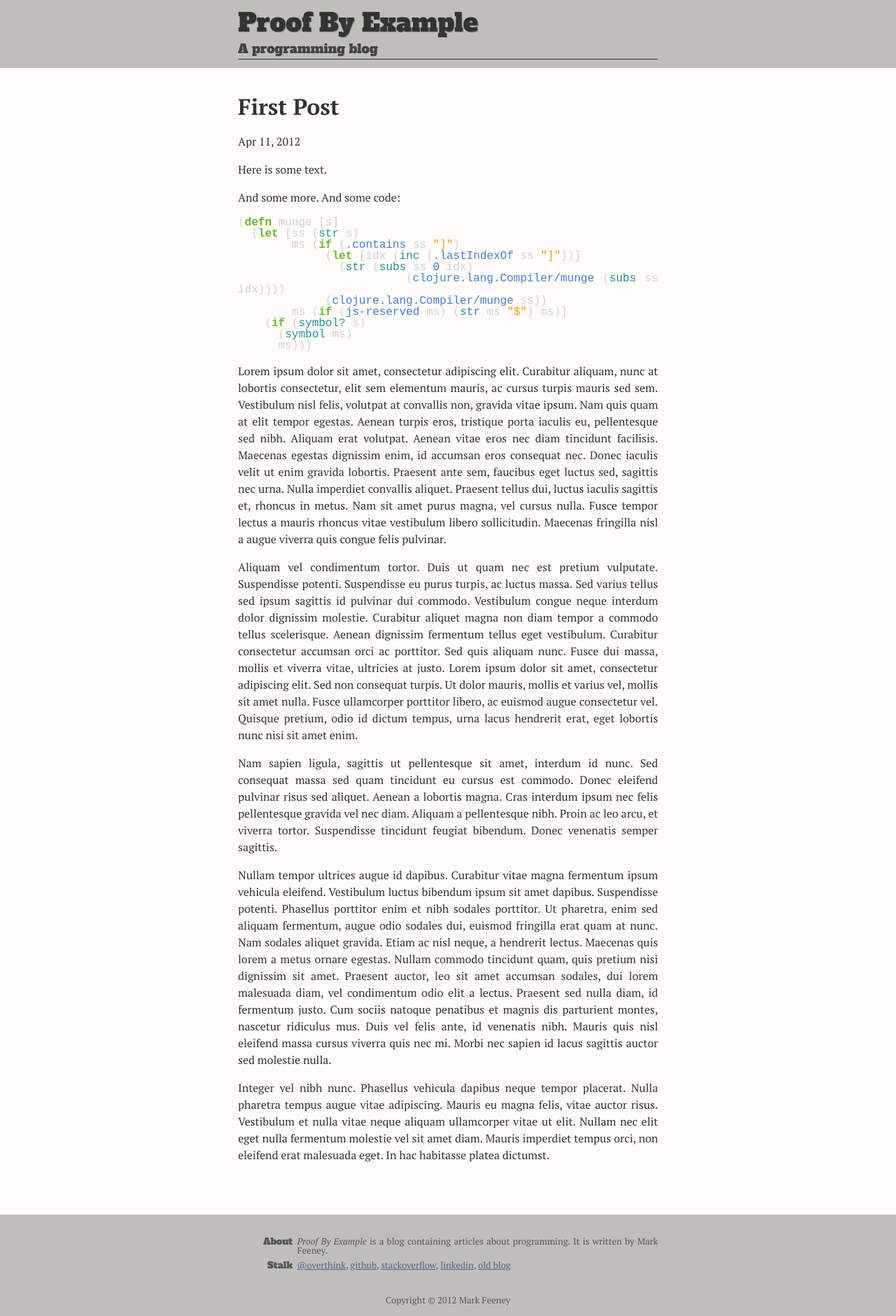
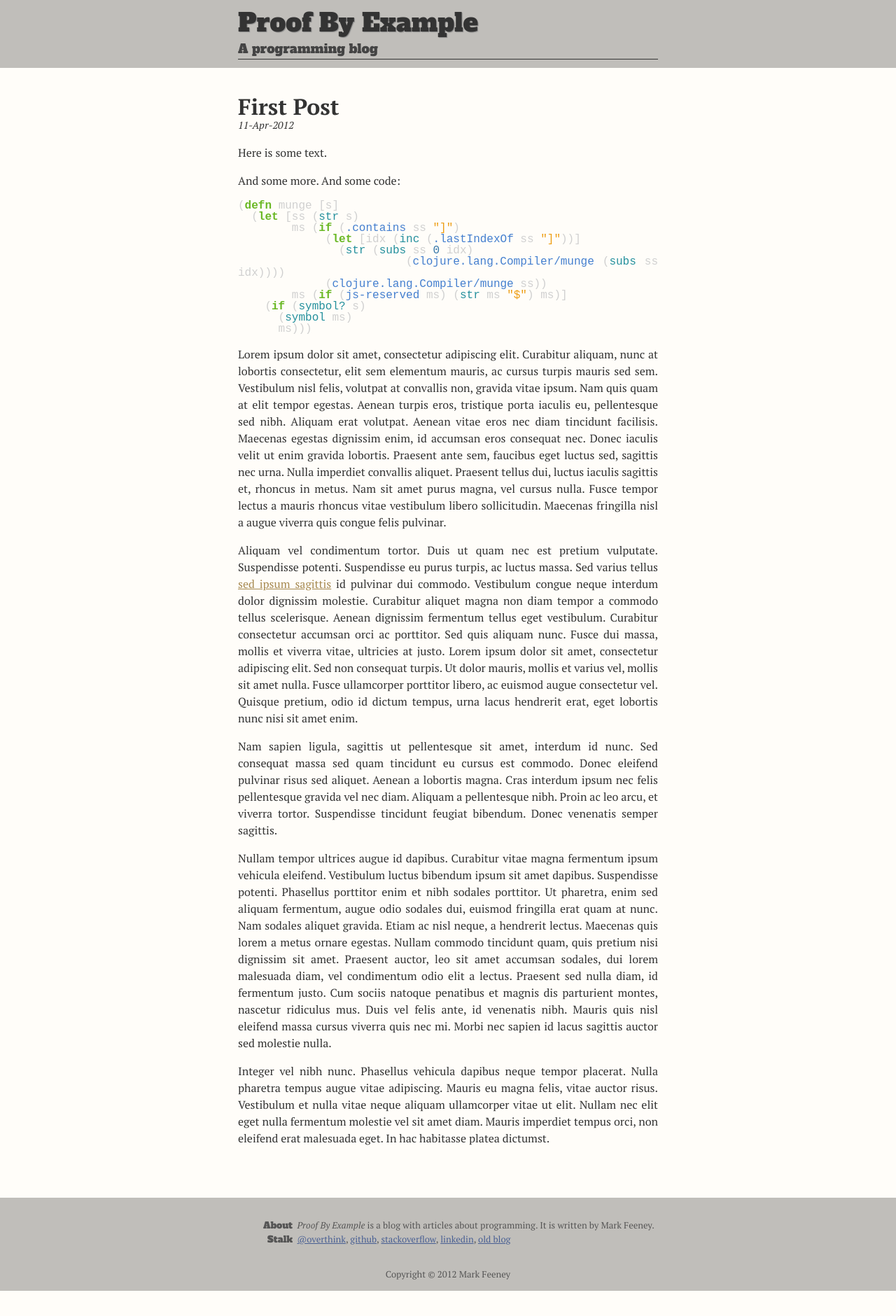
Before and after one commit to overthink/pbe, a Jekyll site: the page built from _posts/2012-04-11-first-post.markdown, in a window 1280 px wide. Shown: the whole page at 70% size. Built offline with Jekyll 4.4.1, drawn with Linux system fonts in a browser that asks for light colours; comment, search, counter and statistics services are not loaded; after the commit the page ends 1844 px from its top, so only the background shows below that.

Commit message:
Add Disqus, bunch of small formatting things.  Looking reasonable now.

```diff
--- a/_config.yml
+++ b/_config.yml
@@ -1,3 +1,6 @@
+meta:
+    absolute_baseurl: http://proofbyexample.com
+
 auto: true
 server: true
 pygments: true
--- a/_layouts/default.html
+++ b/_layouts/default.html
@@ -51,7 +51,7 @@
       <p>
         <dl>
           <dt>About</dt>
-          <dd><em>Proof By Example</em> is a blog containing articles about programming.  It is written by Mark Feeney.</dd>
+          <dd><em>Proof By Example</em> is a blog with articles about programming.  It is written by Mark Feeney.</dd>
           <dt>Stalk</dt>
           <dd>
             <a href="https://twitter.com/#!/overthink">@overthink</a>,
--- a/_layouts/post.html
+++ b/_layouts/post.html
@@ -3,25 +3,24 @@
 ---
 <div class="article">
   <h1>{{ page.title }}</h1>
-  <p>
-    <time class="signoff" datetime="{{ page.date | date: "%Y-%m-%d" }}">
-      {{ page.date | date: "%b %d, %Y" }}
+  <p id="post-date">
+    <time datetime="{{ page.date | date: "%Y-%m-%d" }}">
+      {{ page.date | date: "%d-%b-%Y" }}
     </time>
   </p>
   {{content}}
+  <div id="disqus_thread"></div>
+  <script type="text/javascript">
+      /* * * CONFIGURATION VARIABLES: EDIT BEFORE PASTING INTO YOUR WEBPAGE * * */
+      var disqus_shortname = 'proofbyexample'; // required: replace example with your forum shortname
+      var disqus_url = '{{ site.meta.absolute_baseurl }}{{ page.url }}';
+
+      /* * * DON'T EDIT BELOW THIS LINE * * */
+      (function() {
+          var dsq = document.createElement('script'); dsq.type = 'text/javascript'; dsq.async = true;
+          dsq.src = 'http://' + disqus_shortname + '.disqus.com/embed.js';
+          (document.getElementsByTagName('head')[0] || document.getElementsByTagName('body')[0]).appendChild(dsq);
+      })();
+  </script>
+  <noscript>Please enable JavaScript to view the <a href="http://disqus.com/?ref_noscript">comments powered by Disqus.</a></noscript>
 </div>
-<!--
-<article>
-  <header>
-    <h1 style="display: inline; cursor: auto">{{ page.title }}</h1>
-    <p>
-      <time class="signoff" datetime="{{ page.date | date: "%Y-%m-%d" }}">
-        {{ page.date | date: "%b %d, %Y" }}
-      </time>
-    </p>
-  </header>
-  <section>
-    {{ content }}
-  </section>
-</article>
--->
--- a/_posts/2012-04-11-first-post.markdown
+++ b/_posts/2012-04-11-first-post.markdown
@@ -23,7 +23,7 @@
 
 Lorem ipsum dolor sit amet, consectetur adipiscing elit. Curabitur aliquam, nunc at lobortis consectetur, elit sem elementum mauris, ac cursus turpis mauris sed sem. Vestibulum nisl felis, volutpat at convallis non, gravida vitae ipsum. Nam quis quam at elit tempor egestas. Aenean turpis eros, tristique porta iaculis eu, pellentesque sed nibh. Aliquam erat volutpat. Aenean vitae eros nec diam tincidunt facilisis. Maecenas egestas dignissim enim, id accumsan eros consequat nec. Donec iaculis velit ut enim gravida lobortis. Praesent ante sem, faucibus eget luctus sed, sagittis nec urna. Nulla imperdiet convallis aliquet. Praesent tellus dui, luctus iaculis sagittis et, rhoncus in metus. Nam sit amet purus magna, vel cursus nulla. Fusce tempor lectus a mauris rhoncus vitae vestibulum libero sollicitudin. Maecenas fringilla nisl a augue viverra quis congue felis pulvinar.
 
-Aliquam vel condimentum tortor. Duis ut quam nec est pretium vulputate. Suspendisse potenti. Suspendisse eu purus turpis, ac luctus massa. Sed varius tellus sed ipsum sagittis id pulvinar dui commodo. Vestibulum congue neque interdum dolor dignissim molestie. Curabitur aliquet magna non diam tempor a commodo tellus scelerisque. Aenean dignissim fermentum tellus eget vestibulum. Curabitur consectetur accumsan orci ac porttitor. Sed quis aliquam nunc. Fusce dui massa, mollis et viverra vitae, ultricies at justo. Lorem ipsum dolor sit amet, consectetur adipiscing elit. Sed non consequat turpis. Ut dolor mauris, mollis et varius vel, mollis sit amet nulla. Fusce ullamcorper porttitor libero, ac euismod augue consectetur vel. Quisque pretium, odio id dictum tempus, urna lacus hendrerit erat, eget lobortis nunc nisi sit amet enim.
+Aliquam vel condimentum tortor. Duis ut quam nec est pretium vulputate. Suspendisse potenti. Suspendisse eu purus turpis, ac luctus massa. Sed varius tellus [sed ipsum sagittis](http://www.google.com "Go to google") id pulvinar dui commodo. Vestibulum congue neque interdum dolor dignissim molestie. Curabitur aliquet magna non diam tempor a commodo tellus scelerisque. Aenean dignissim fermentum tellus eget vestibulum. Curabitur consectetur accumsan orci ac porttitor. Sed quis aliquam nunc. Fusce dui massa, mollis et viverra vitae, ultricies at justo. Lorem ipsum dolor sit amet, consectetur adipiscing elit. Sed non consequat turpis. Ut dolor mauris, mollis et varius vel, mollis sit amet nulla. Fusce ullamcorper porttitor libero, ac euismod augue consectetur vel. Quisque pretium, odio id dictum tempus, urna lacus hendrerit erat, eget lobortis nunc nisi sit amet enim.
 
 Nam sapien ligula, sagittis ut pellentesque sit amet, interdum id nunc. Sed consequat massa sed quam tincidunt eu cursus est commodo. Donec eleifend pulvinar risus sed aliquet. Aenean a lobortis magna. Cras interdum ipsum nec felis pellentesque gravida vel nec diam. Aliquam a pellentesque nibh. Proin ac leo arcu, et viverra tortor. Suspendisse tincidunt feugiat bibendum. Donec venenatis semper sagittis.
 
--- a/css/style.css
+++ b/css/style.css
@@ -255,7 +255,7 @@
     margin: 0; }
     #header-container h1 a, #header-container h1 a:visited {
       text-decoration: none;
-      color: #333333; }
+      color: #333; }
   #header-container h2 {
     font: 400 18px 'Alfa Slab One', sans-serif;
     color: #444;
@@ -266,6 +266,20 @@
 #main-container {
   margin: 0;
   padding: 18px 0; }
+  #main-container .article a {
+    color: #A78A51; }
+    #main-container .article a:hover {
+      color: red; }
+  #main-container .article h1 {
+    margin-bottom: 0;
+    padding: 0; }
+    #main-container .article h1 a, #main-container .article h1 a:visited {
+      text-decoration: none;
+      color: #333; }
+  #main-container #post-date {
+    font-style: italic;
+    font-size: 0.9em;
+    margin-top: 0; }
 
 #footer-container {
   color: #555;
@@ -292,6 +306,8 @@
     margin: 0; }
   #footer-container a {
     color: #485f93; }
+    #footer-container a:hover {
+      color: red; }
   #footer-container #copyright {
     text-align: center;
     margin-top: 2em; }
```
Also changed, not shown: index.html (+11 -2 lines).
